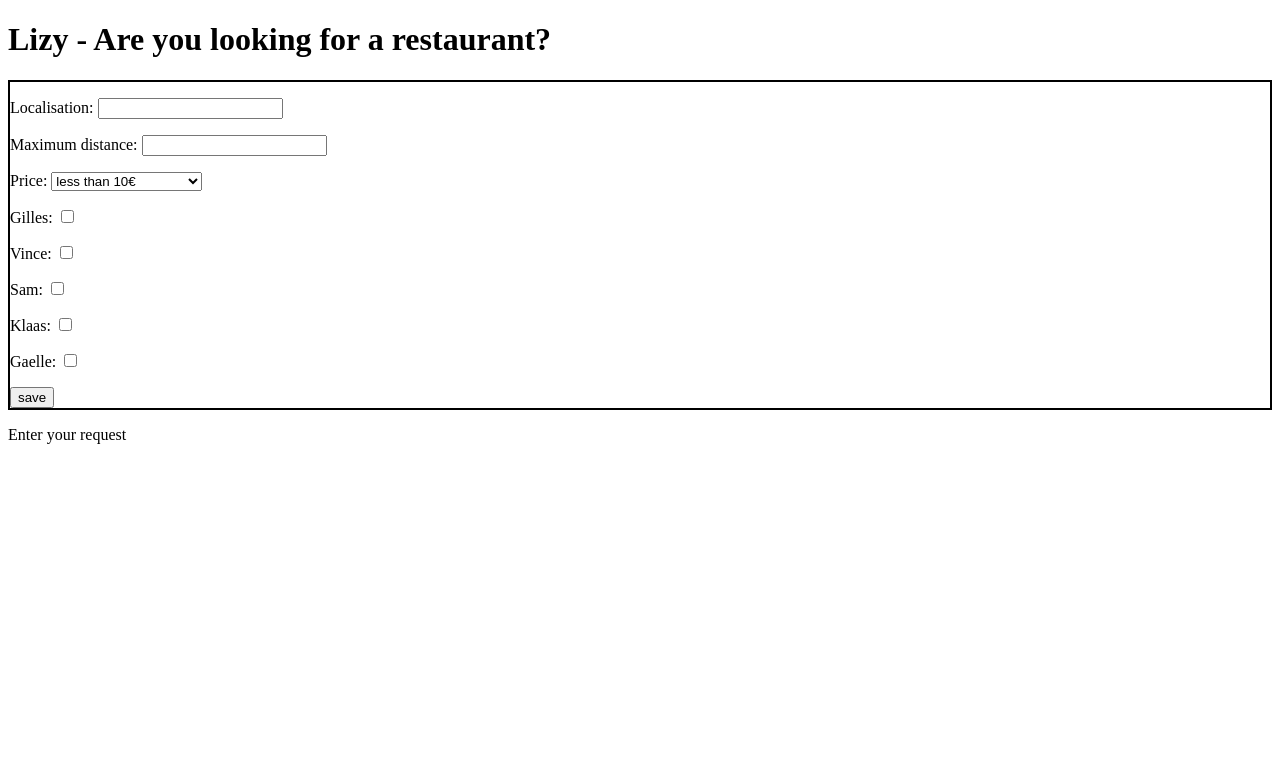
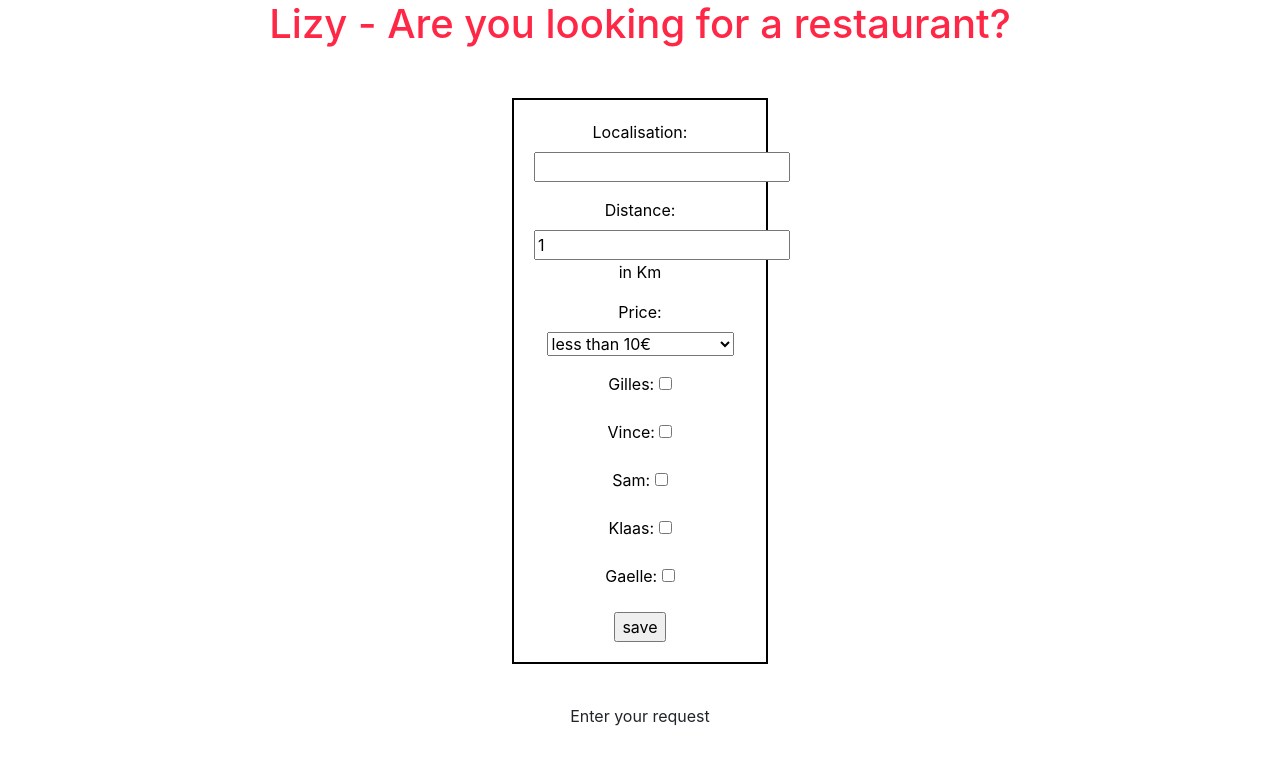
Before and after one commit to edessain19/restaurant_finder, a Django app: page / in a window 1280 px wide. Shown: the top 765 px of the page. Run offline with Django 3.2, Linux system fonts and the light colour scheme; some libraries are stand-ins or nearby versions.

Commit message:
front end

```diff
--- a/mysite/form_resto/forms.py
+++ b/mysite/form_resto/forms.py
@@ -6,7 +6,7 @@ class RequestForm(forms.ModelForm):
 	class Meta:
 		model = Request
 		fields = ['localisation',
-				'maximum_distance',
+				'distance',
 				'price',
 				'Gilles',
 				'Vince',
--- a/mysite/form_resto/models.py
+++ b/mysite/form_resto/models.py
@@ -11,7 +11,7 @@ PRICE_RANGE =(
 
 class Request(models.Model):
 	localisation = models.CharField(max_length=200)
-	maximum_distance = models.IntegerField()
+	distance = models.IntegerField(default=1, help_text="in Km")
 	price = models.CharField(default="" ,max_length=1, choices=PRICE_RANGE)
 	Gilles = models.BooleanField(default=None)
 	Vince = models.BooleanField(default=None)
--- /dev/null
+++ b/mysite/form_resto/static/style.css
@@ -0,0 +1,23 @@
+
+
+h1 {
+	text-align : center;
+	color : #FF2746;
+	background-color : white;
+	margin-bottom: 50px;
+}
+
+.form {
+	text-align : center;
+	color : black;
+	border: solid 2px;
+	padding: 20px;
+	margin-right: 40%;
+	margin-left: 40%;
+	margin-bottom: 40px;
+}
+
+/* .table-striped>tbody>tr:nth-child(odd)>td,
+.table-striped>tbody>tr:nth-child(odd)>th {
+	background-color: #FF422A;
+} */
--- a/mysite/form_resto/statics/main.css
+++ /dev/null
@@ -1,4 +0,0 @@
-.navbar{
-	color : #FF2746
-	background-color : white
-}
--- a/mysite/form_resto/templates/resto/form.html
+++ b/mysite/form_resto/templates/resto/form.html
@@ -4,33 +4,37 @@
 <head>
     <meta charset="UTF-8">
     <meta name="viewport" content="width=device-width, initial-scale=1.0">
+    <link rel="stylesheet" href="https://maxcdn.bootstrapcdn.com/bootstrap/4.5.2/css/bootstrap.min.css">
+    <link rel="stylesheet" type="text/css" href="{% static 'style.css' %}">
     <title>Lizy</title>
 </head>
 <body>
-<div class="navbar">
+<div>
     <h1>Lizy - Are you looking for a restaurant?</h1>
-
 </div>
-<div >
-    <form action="" method='POST' style="border: solid 2px, "> {% csrf_token %}
+<div>
+    <form action="" method='POST' class="form"> {% csrf_token %}
             {{ form.as_p }}
         <input type="submit" value='save'>
     </form>
 </div>
+<div style="text-align: center">
 	{% if check_result == 1 %}
-    <table style="float: left">
-        <th style="border: solid 2px" >Name</th>
-        <th style="border: solid 2px" >Adress</th>
-        <th style="border: solid 2px" >Rating</th>
-        <th style="border: solid 2px" >Price</th>
-		<th style="border: solid 2px" >Picture</th>
+    <table class="table table-striped">
+        <thead class="thead-dark">
+            <th scope="col" >Name</th>
+            <th scope="col" >Adress</th>
+            <th scope="col" >Rating</th>
+            <th scope="col" >Price</th>
+		    <th scope="col" >Picture</th>
+        </thead>
         {% for elem in result %}
             <tr>
-                <td style="border: solid 2px" >{{ elem.name }}</td>
-                <td style="border: solid 2px" >{{ elem.adress }}</td>
-                <td style="border: solid 2px" >{{ elem.rating }}</td>
-                <td style="border: solid 2px" >{{ elem.price }}</td>
-                <td style="border: solid 2px" > <img src="{{ elem.image }}" alt="picture of the restaurant" width="100" height="100"/></td>
+                <th style="color: black" scope="row"><a href="{{ elem.link }}">{{ elem.name }}</a></th>
+                <td>{{ elem.adress }}</td>
+                <td>{{ elem.rating }}</td>
+                <td>{{ elem.price }}</td>
+                <td> <img src="{{ elem.image }}" alt="picture of the restaurant" width="100" height="100"/></td>
             </tr>
         {% endfor %}
     </table>
@@ -40,5 +44,6 @@
 	{% else %}
 		<p>Enter your request</p>
 	{% endif %}
+</div>
 </body>
 </html>
--- a/mysite/form_resto/views.py
+++ b/mysite/form_resto/views.py
@@ -4,6 +4,15 @@ from .models import Request
 from .get_request import *
 
 # Create your views here.
+
+class Result:
+	def __init__(self, name, adress, rating, image, price, link):
+		self.name = name
+		self.adress = adress
+		self.rating = rating
+		self.image = image
+		self.price = price
+		self.link = link
 
 def request_create_view(request):
 	check_result = 0
@@ -15,7 +24,7 @@ def request_create_view(request):
 		form = RequestForm(request.POST)
 		if form.is_valid():
 			adress, dist, price, food = parsing_value(form)
-			form = RequestForm()
+			# form = RequestForm()
 		data = request_api(adress, dist, price, food, 10)
 		if data == "error":
 			check_result = -1
@@ -47,7 +56,7 @@ def parse_api(data):
 		return ("error")
 	lst = []
 	for elem in resto:
-		name, address, rating, image, price = "", "", 0, "", 0
+		name, address, rating, image, price, link = "", "", 0, "", 0, ""
 		for key, value in elem.items():
 			if key == 'name':
 				name = value
@@ -59,6 +68,8 @@ def parse_api(data):
 				image = value
 			if key == 'price':
 				price = value
-		tmp = Result(name, address, rating, image, price)
+			if key == 'url':
+				link = value
+		tmp = Result(name, address, rating, image, price, link)
 		lst.append(tmp)
 	return (lst)
```
Also changed, not shown: mysite/form_resto/get_request.py (+1 -9 lines), mysite/mysite/settings.py (+9 -2 lines), mysite/form_resto/migrations/0004_auto_20210809_1034.py (added).
